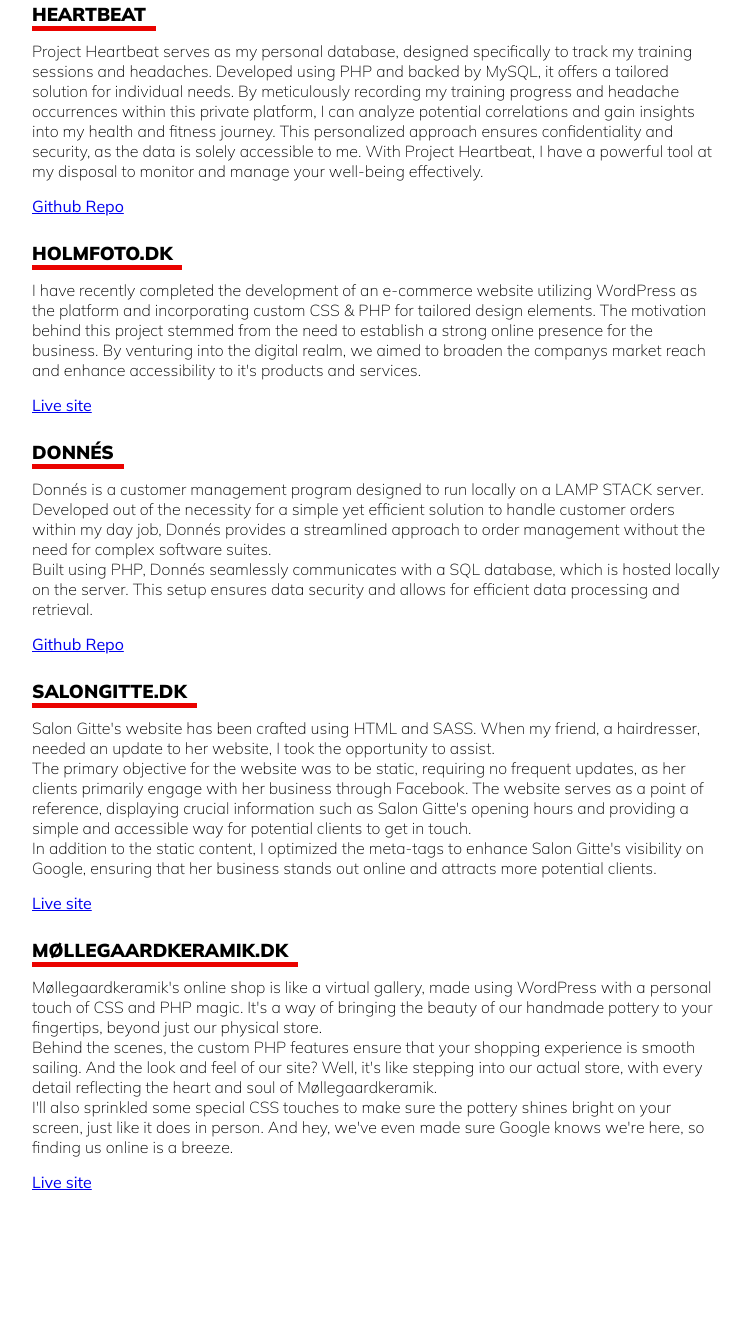
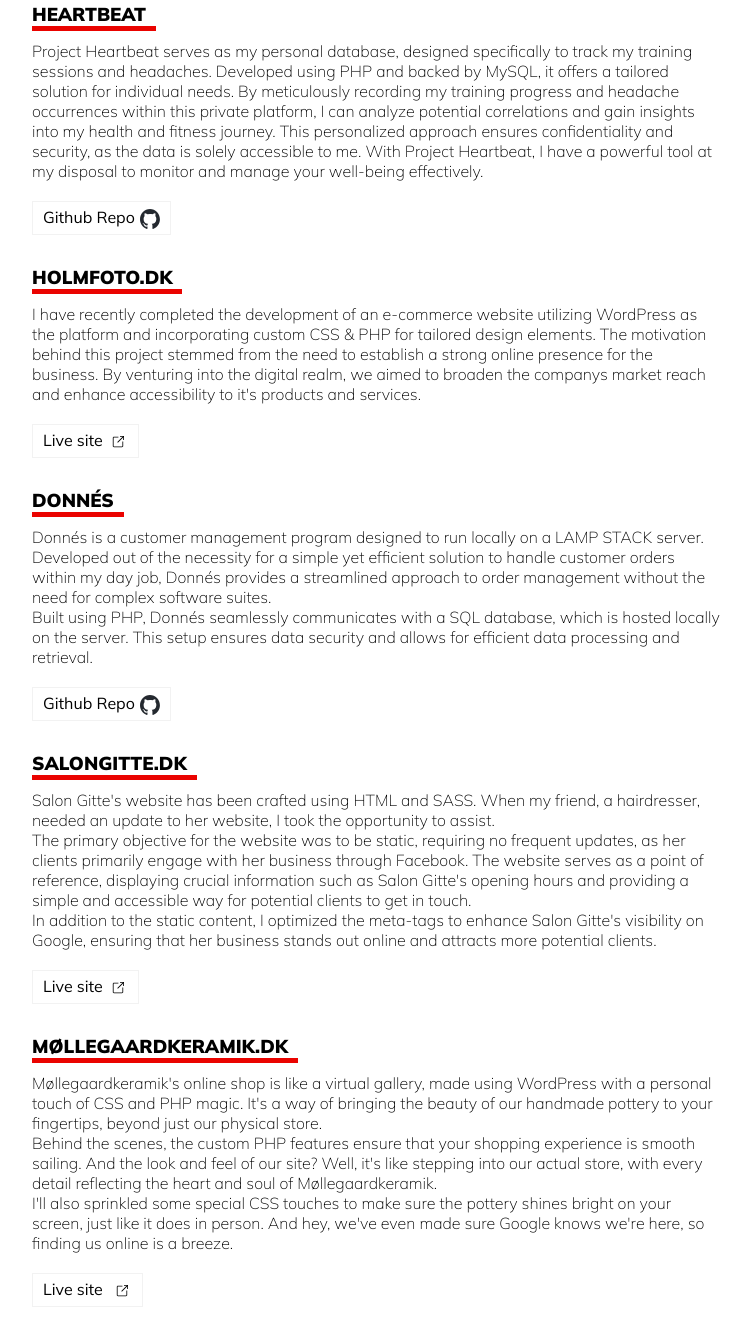
Before and after one commit to LasseLykke/heartbeat, a PHP site: page / in a window 1280 px wide. Shown: the part 658-2001 px from the top of the page, without its empty margins (264-1015 px from the left). Before the commit the page ends 1848 px from the top, so only its background shows below. Run offline with PHP 8.4, Linux system fonts and the light colour scheme; a stand-in replaces the project's code that opens the database connection.

Commit message:
added links and icons to portfolio/projects

```diff
--- a/index.php
+++ b/index.php
@@ -7,6 +7,9 @@ include 'header.php';
     <head>
         <meta name="viewport" content="width=device-width, initial-scale=1.0">
         <meta charset="UTF-8" />
+        <meta name="description" content="Explore the portfolio of Lasse Lykke, showcasing his creative projects and professional work.">
+        <meta name="keywords" content="Lasse Lykke, portfolio, projects, creative, sales, design, development">
+        <meta name="author" content="Lasse Lykke">
         <meta http-equiv="X-UA-Compatible" content="IE=edge" />
         <title>lasselykke DOT com </title>
     </head>
@@ -31,37 +34,37 @@ include 'header.php';
                     Developed using PHP and backed by MySQL, it offers a tailored solution for individual needs.
                     By meticulously recording my training progress and headache occurrences within this private platform, I can analyze potential correlations and gain insights into my health and fitness journey.
                     This personalized approach ensures confidentiality and security, as the data is solely accessible to me.
-                    With Project Heartbeat, I have a powerful tool at my disposal to monitor and manage your well-being effectively.</p>
-                    <a class="links" target="_blank" href="https://github.com/LasseLykke/heartbeat">Github Repo</a>
-                    <br>
+                    With Project Heartbeat, I have a powerful tool at my disposal to monitor and manage your well-being effectively.</p><br>
+                    <a class="links" target="_blank" href="https://github.com/LasseLykke/heartbeat">Github Repo<img src="img/github.svg" class="icons" alt="icon"></a>
+                    <br><br>
 
                 <h3 class="projectName">Holmfoto.dk</h3>
                 <p>I have recently completed the development of an e-commerce website utilizing WordPress as the platform and incorporating custom CSS & PHP for tailored design elements.
                     The motivation behind this project stemmed from the need to establish a strong online presence for the business.
-                    By venturing into the digital realm, we aimed to broaden the companys market reach and enhance accessibility to it's products and services.</p>
-                    <a class="links" target="_blank" href="https://www.holmfoto.dk">Live site</a>
-                    <br>
+                    By venturing into the digital realm, we aimed to broaden the companys market reach and enhance accessibility to it's products and services.</p><br>
+                    <a class="links" target="_blank" href="https://www.holmfoto.dk">Live site<img src="img/linkout.svg" class="icons" alt="icon"></a>
+                    <br><br>
 
                 <h3 class="projectName">Donnés</h3>
                 <p>Donnés is a customer management program designed to run locally on a LAMP STACK server.<br>
                     Developed out of the necessity for a simple yet efficient solution to handle customer orders within my day job, Donnés provides a streamlined approach to order management without the need for complex software suites.<br>
-                    Built using PHP, Donnés seamlessly communicates with a SQL database, which is hosted locally on the server. This setup ensures data security and allows for efficient data processing and retrieval.</p>
-                    <a class="links" target="_blank" href="https://github.com/LasseLykke/Donnes">Github Repo</a>
-                    <br>
+                    Built using PHP, Donnés seamlessly communicates with a SQL database, which is hosted locally on the server. This setup ensures data security and allows for efficient data processing and retrieval.</p><br>
+                    <a class="links" target="_blank" href="https://github.com/LasseLykke/Donnes">Github Repo<img src="img/github.svg" class="icons" alt="icon"></a>
+                    <br><br>
 
                 <h3 class="projectName">Salongitte.dk</h3>
                 <p>Salon Gitte's website has been crafted using HTML and SASS. When my friend, a hairdresser, needed an update to her website, I took the opportunity to assist.<br>
                 The primary objective for the website was to be static, requiring no frequent updates, as her clients primarily engage with her business through Facebook. The website serves as a point of reference, displaying crucial information such as Salon Gitte's opening hours and providing a simple and accessible way for potential clients to get in touch.<br>
-                In addition to the static content, I optimized the meta-tags to enhance Salon Gitte's visibility on Google, ensuring that her business stands out online and attracts more potential clients.</p>
-                <a class="links" target="_blank" href="http://www.salongitte.dk/">Live site</a>
-                <br>
+                In addition to the static content, I optimized the meta-tags to enhance Salon Gitte's visibility on Google, ensuring that her business stands out online and attracts more potential clients.</p><br>
+                <a class="links" target="_blank" href="http://www.salongitte.dk/">Live site<img src="img/linkout.svg" class="icons" alt="icon"></a>
+                <br><br>
 
                 <h3 class="projectName">Møllegaardkeramik.dk</h3>
                 <p>Møllegaardkeramik's online shop is like a virtual gallery, made using WordPress with a personal touch of CSS and PHP magic. It's a way of bringing the beauty of our handmade pottery to your fingertips, beyond just our physical store.<br>
                 Behind the scenes, the custom PHP features ensure that your shopping experience is smooth sailing. And the look and feel of our site? Well, it's like stepping into our actual store, with every detail reflecting the heart and soul of Møllegaardkeramik.<br>
-                I'll also sprinkled some special CSS touches to make sure the pottery shines bright on your screen, just like it does in person. And hey, we've even made sure Google knows we're here, so finding us online is a breeze.</p>
-                <a class="links" target="_blank" href="https://www.moellegaardkeramik.dk/">Live site</a>
-                <br>
+                I'll also sprinkled some special CSS touches to make sure the pottery shines bright on your screen, just like it does in person. And hey, we've even made sure Google knows we're here, so finding us online is a breeze.</p><br>
+                <a class="links" target="_blank" href="https://www.moellegaardkeramik.dk/">Live site <img src="img/linkout.svg" class="icons" alt="icon"></a>
+                <br><br>
             </div>
 
             <!--
--- a/style/layout.css
+++ b/style/layout.css
@@ -16,8 +16,27 @@
 }
 
  .links {
-  line-height: 50px;
-}
+  border: 1px solid var(--grey);
+  color: var(--black);
+  padding: 5px 10px;
+  text-decoration: none;
+  display: inline-block;
+ }
+
+ .links:hover {
+  border: 1px solid var(--black);
+  color: var(--feat);
+  transition: 500ms;
+ }
+
+ .icons {
+  height: 20px;
+  width: 20px;
+  vertical-align: middle;
+  margin-left: 5px;
+  color: pink;
+
+ }
 
 /* HEARTBEAT LOGIN */
 .loginWrapper {
```
Also changed, not shown: img/github.svg (added), img/linkout.svg (added).
